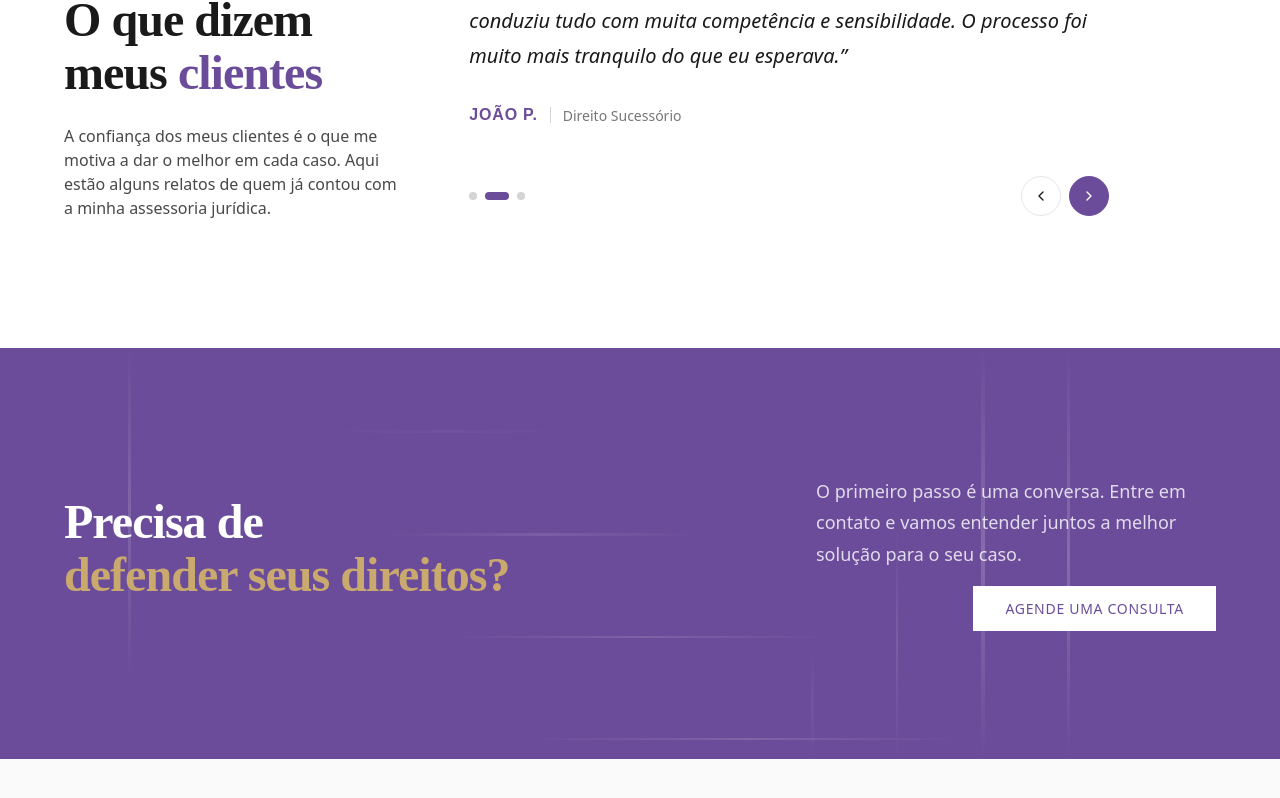
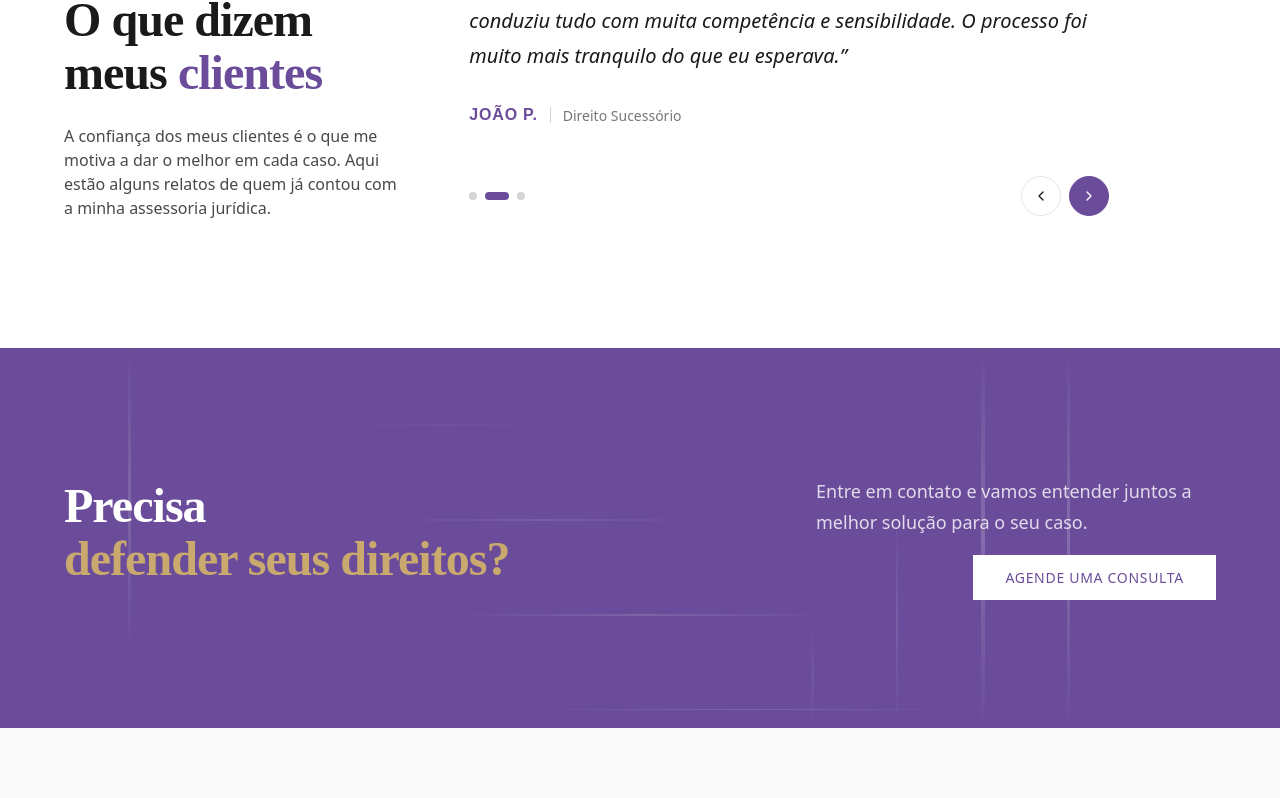
Before and after one commit to gpadova/larissa-website, a Next.js app: page / in a window 1280 px wide. Shown: the part 4787-5585 px from the top of the page. Built offline with nearby package versions, Linux system fonts and the light colour scheme.

Commit message:
fix: wording 7

```diff
--- a/src/components/cta-section.tsx
+++ b/src/components/cta-section.tsx
@@ -3,8 +3,8 @@ import { FlipWords } from "@/components/ui/flip-words";
 import { BackgroundBeams } from "@/components/ui/background-beams";
 
 const FLIP_WORDS = [
-  "orientação jurídica?",
-  "segurança para sua família?",
+  "de orientação jurídica?",
+  "de segurança para sua família?",
   "defender seus direitos?",
   "planejar sua sucessão?",
 ];
@@ -26,7 +26,7 @@ export function CTASection() {
         >
           <ScrollReveal animation="fade-up">
             <h2 className="heading-2" style={{ color: "var(--color-white)" }}>
-              Precisa de
+              Precisa
               <span style={{ display: "block", height: "1.3em" }}>
                 <FlipWords
                   words={FLIP_WORDS}
@@ -49,8 +49,7 @@ export function CTASection() {
                   maxWidth: 400,
                 }}
               >
-                O primeiro passo é uma conversa. Entre em contato e vamos
-                entender juntos a melhor solução para o seu caso.
+                Entre em contato e vamos entender juntos a melhor solução para o seu caso.
               </p>
               <a
                 href="#contato"
```
